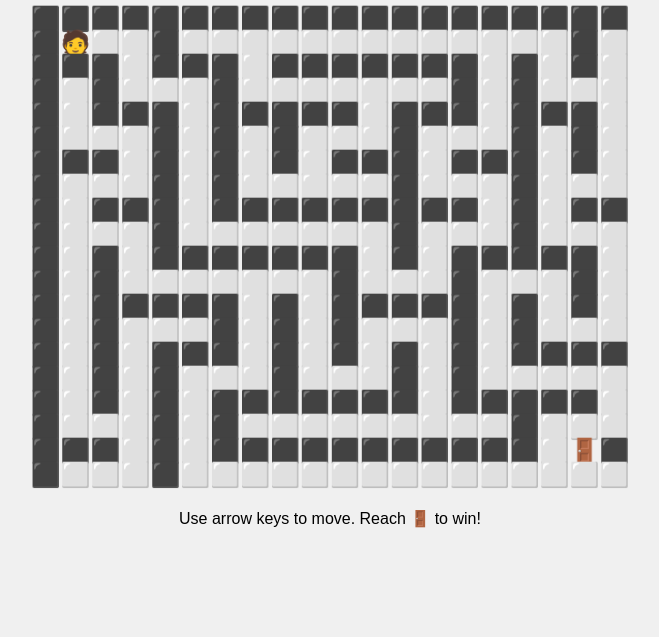
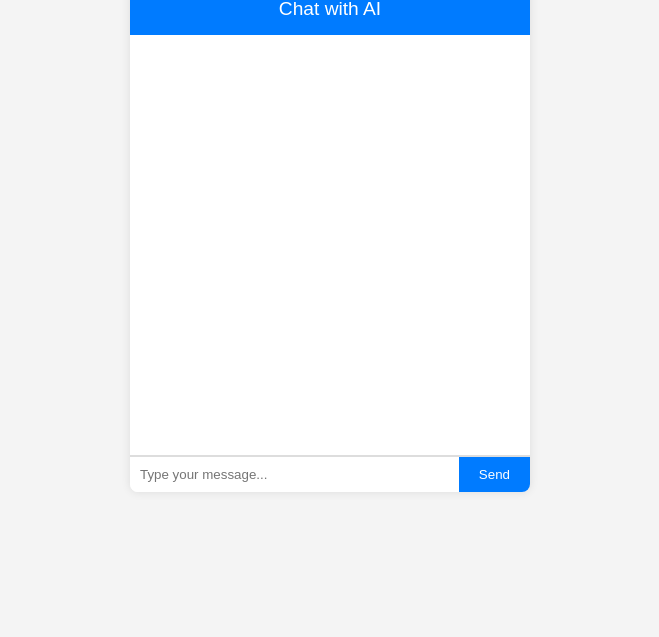
Before and after one commit to TBNAD7/TBNAD7.github.io, a plain HTML site: page index.html in a window 1280 px wide. Shown: the part 163-800 px from the top of the page, without its empty margins (310-969 px from the left). Drawn offline with Linux system fonts and the light colour scheme.

Commit message:
Add files via upload

```diff
--- a/index.html
+++ b/index.html
@@ -3,133 +3,137 @@
 <head>
     <meta charset="UTF-8">
     <meta name="viewport" content="width=device-width, initial-scale=1.0">
-    <title>Maze Escape Game</title>
+    <title>Chatbot with OpenAI API</title>
     <style>
         body {
             font-family: Arial, sans-serif;
+            background-color: #f4f4f4;
+            margin: 0;
+            padding: 0;
             display: flex;
             justify-content: center;
             align-items: center;
             height: 100vh;
-            margin: 0;
-            background-color: #f0f0f0;
         }
-        #game-container {
+        .chat-container {
+            width: 400px;
+            max-width: 90%;
+            background-color: white;
+            box-shadow: 0 0 10px rgba(0, 0, 0, 0.1);
+            border-radius: 8px;
+            overflow: hidden;
+        }
+        .chat-header {
+            background-color: #007bff;
+            color: white;
+            padding: 15px;
             text-align: center;
+            font-size: 1.2em;
         }
-        #maze {
-            font-family: monospace;
-            font-size: 24px;
-            line-height: 1;
-            white-space: pre;
-            margin-bottom: 20px;
+        .chat-messages {
+            height: 400px;
+            overflow-y: auto;
+            padding: 10px;
+            border-bottom: 1px solid #ddd;
         }
-        button {
-            font-size: 16px;
-            padding: 10px 20px;
-            background-color: #4CAF50;
+        .message {
+            margin-bottom: 10px;
+            display: flex;
+        }
+        .message.user {
+            justify-content: flex-end;
+        }
+        .message.bot {
+            justify-content: flex-start;
+        }
+        .message p {
+            max-width: 70%;
+            padding: 10px;
+            border-radius: 10px;
+        }
+        .message.user p {
+            background-color: #007bff;
+            color: white;
+        }
+        .message.bot p {
+            background-color: #eaeaea;
+            color: black;
+        }
+        .chat-input {
+            display: flex;
+            border-top: 1px solid #ddd;
+        }
+        .chat-input input {
+            flex: 1;
+            padding: 10px;
+            border: none;
+            outline: none;
+        }
+        .chat-input button {
+            background-color: #007bff;
             color: white;
             border: none;
+            padding: 10px 20px;
             cursor: pointer;
-            border-radius: 5px;
         }
-        button:hover {
-            background-color: #45a049;
+        .chat-input button:hover {
+            background-color: #0056b3;
         }
     </style>
 </head>
 <body>
-    <div id="game-container">
-        <h1>Maze Escape Game</h1>
-        <div id="maze"></div>
-        <p id="message">Use arrow keys to move. Reach 🚪 to win!</p>
-        <button id="reset-button" style="display: none;">Play Again</button>
+    <div class="chat-container">
+        <div class="chat-header">Chat with AI</div>
+        <div class="chat-messages" id="chat-messages"></div>
+        <div class="chat-input">
+            <input type="text" id="user-input" placeholder="Type your message..." />
+            <button onclick="sendMessage()">Send</button>
+        </div>
     </div>
 
     <script>
-        const MAZE_SIZE = 20;
-        const PLAYER = '🧑';
-        const WALL = '⬛';
-        const PATH = '⬜';
-        const EXIT = '🚪';
+        const apiKey = '<YOUR_API_KEY>'; // OpenAI API 키를 입력하세요.
+        const messagesContainer = document.getElementById('chat-messages');
+        const userInput = document.getElementById('user-input');
 
-        let maze = [];
-        let playerPos = { x: 1, y: 1 };
-        let gameWon = false;
-
-        function generateMaze(size) {
-            const maze = Array(size).fill().map(() => Array(size).fill(WALL));
-
-            function carve(x, y) {
-                const directions = [
-                    [1, 0], [-1, 0], [0, 1], [0, -1]
-                ].sort(() => Math.random() - 0.5);
-
-                for (const [dx, dy] of directions) {
-                    const nx = x + dx * 2, ny = y + dy * 2;
-                    if (nx >= 0 && nx < size && ny >= 0 && ny < size && maze[ny][nx] === WALL) {
-                        maze[y + dy][x + dx] = PATH;
-                        maze[ny][nx] = PATH;
-                        carve(nx, ny);
-                    }
-                }
-            }
-
-            maze[1][1] = PATH;
-            carve(1, 1);
-            maze[size - 2][size - 2] = EXIT;
-
-            return maze;
+        // 메시지를 화면에 출력하는 함수
+        function appendMessage(sender, text) {
+            const message = document.createElement('div');
+            message.classList.add('message', sender);
+            message.innerHTML = `<p>${text}</p>`;
+            messagesContainer.appendChild(message);
+            messagesContainer.scrollTop = messagesContainer.scrollHeight;
         }
 
-        function renderMaze() {
-            const mazeElement = document.getElementById('maze');
-            mazeElement.textContent = maze.map((row, y) =>
-                row.map((cell, x) =>
-                    (x === playerPos.x && y === playerPos.y) ? PLAYER : cell
-                ).join('')
-            ).join('\n');
-        }
+        // 사용자 메시지를 보내고 API 응답을 받는 함수
+        async function sendMessage() {
+            const message = userInput.value.trim();
+            if (!message) return;
 
-        function movePlayer(dx, dy) {
-            const newX = playerPos.x + dx;
-            const newY = playerPos.y + dy;
+            appendMessage('user', message);
+            userInput.value = '';
 
-            if (newX >= 0 && newX < MAZE_SIZE && newY >= 0 && newY < MAZE_SIZE && maze[newY][newX] !== WALL) {
-                playerPos = { x: newX, y: newY };
-                if (maze[newY][newX] === EXIT) {
-                    gameWon = true;
-                    document.getElementById('message').textContent = 'Congratulations! You escaped the maze!';
-                    document.getElementById('reset-button').style.display = 'inline-block';
-                }
-                renderMaze();
+            try {
+                const response = await fetch('https://api.openai.com/v1/chat/completions', {
+                    method: 'POST',
+                    headers: {
+                        'Content-Type': 'application/json',
+                        'Authorization': `Bearer ${apiKey}`
+                    },
+                    body: JSON.stringify({
+                        model: 'gpt-3.5-turbo',
+                        messages: [{ role: 'user', content: message }]
+                    })
+                });
+
+                const data = await response.json();
+                const reply = data.choices[0].message.content;
+                appendMessage('bot', reply);
+            } catch (error) {
+                console.error('Error:', error);
+                appendMessage('bot', 'Sorry, there was an error.');
             }
         }
-
-        function handleKeyDown(e) {
-            if (gameWon) return;
-
-            switch (e.key) {
-                case 'ArrowUp': movePlayer(0, -1); break;
-                case 'ArrowDown': movePlayer(0, 1); break;
-                case 'ArrowLeft': movePlayer(-1, 0); break;
-                case 'ArrowRight': movePlayer(1, 0); break;
-            }
-        }
-
-        function resetGame() {
-            maze = generateMaze(MAZE_SIZE);
-            playerPos = { x: 1, y: 1 };
-            gameWon = false;
-            document.getElementById('message').textContent = 'Use arrow keys to move. Reach 🚪 to win!';
-            document.getElementById('reset-button').style.display = 'none';
-            renderMaze();
-        }
-
-        document.addEventListener('keydown', handleKeyDown);
-        document.getElementById('reset-button').addEventListener('click', resetGame);
-
-        resetGame();
     </script>
 </body>
 </html>
```
